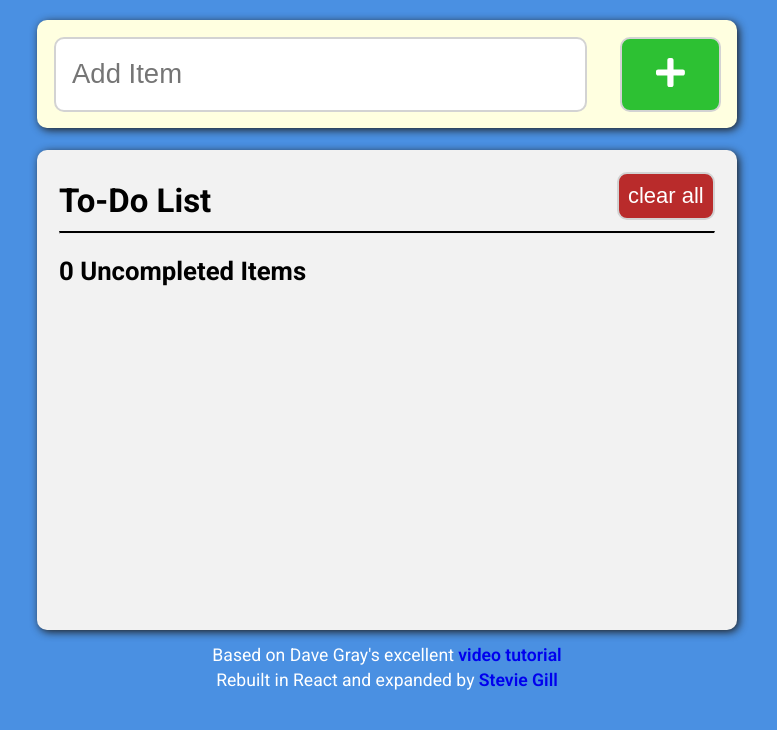
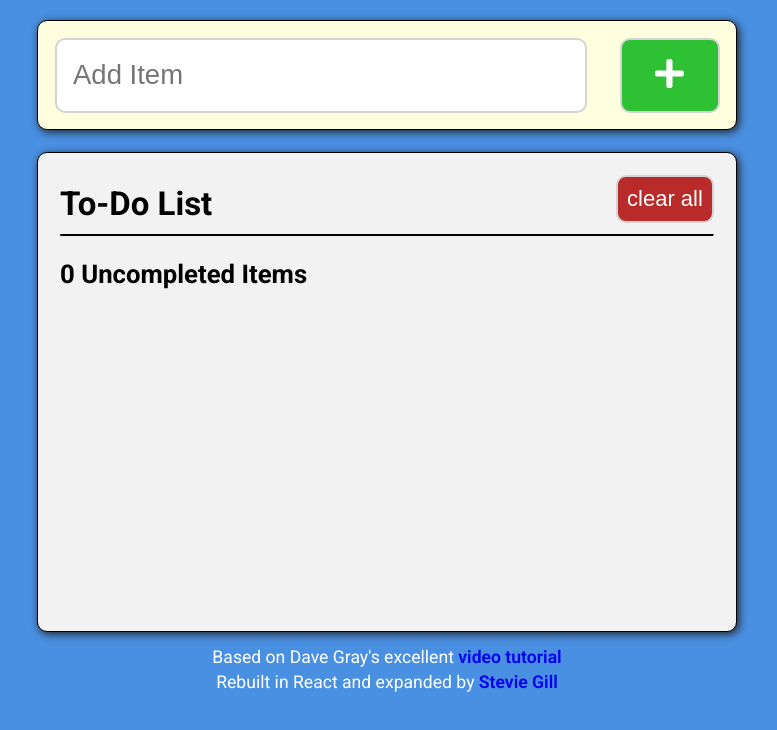
Before and after one commit to caffeinated-pixels/todolist-react, a React (Create React App) app: page / in a window 1280 px wide. Shown: the top 730 px of the page, without its empty margins (253-1030 px from the left). Built offline with nearby package versions, Linux system fonts and the light colour scheme.

Commit message:
added border to section

```diff
--- a/src/styles/_base.scss
+++ b/src/styles/_base.scss
@@ -49,7 +49,7 @@ section {
   width: 90%;
   max-width: 700px;
   margin: auto;
-  border-radius: 1px solid $container-bordercolor;
+  border: 1px solid $container-bordercolor;
   border-radius: 10px;
 }
 
--- a/src/styles/main.css
+++ b/src/styles/main.css
@@ -28,7 +28,7 @@ section {
   width: 90%;
   max-width: 700px;
   margin: auto;
-  border-radius: 1px solid #000;
+  border: 1px solid #000;
   border-radius: 10px;
 }
 
```
Also changed, not shown: src/styles/main.min.css (+1 -1 lines).
